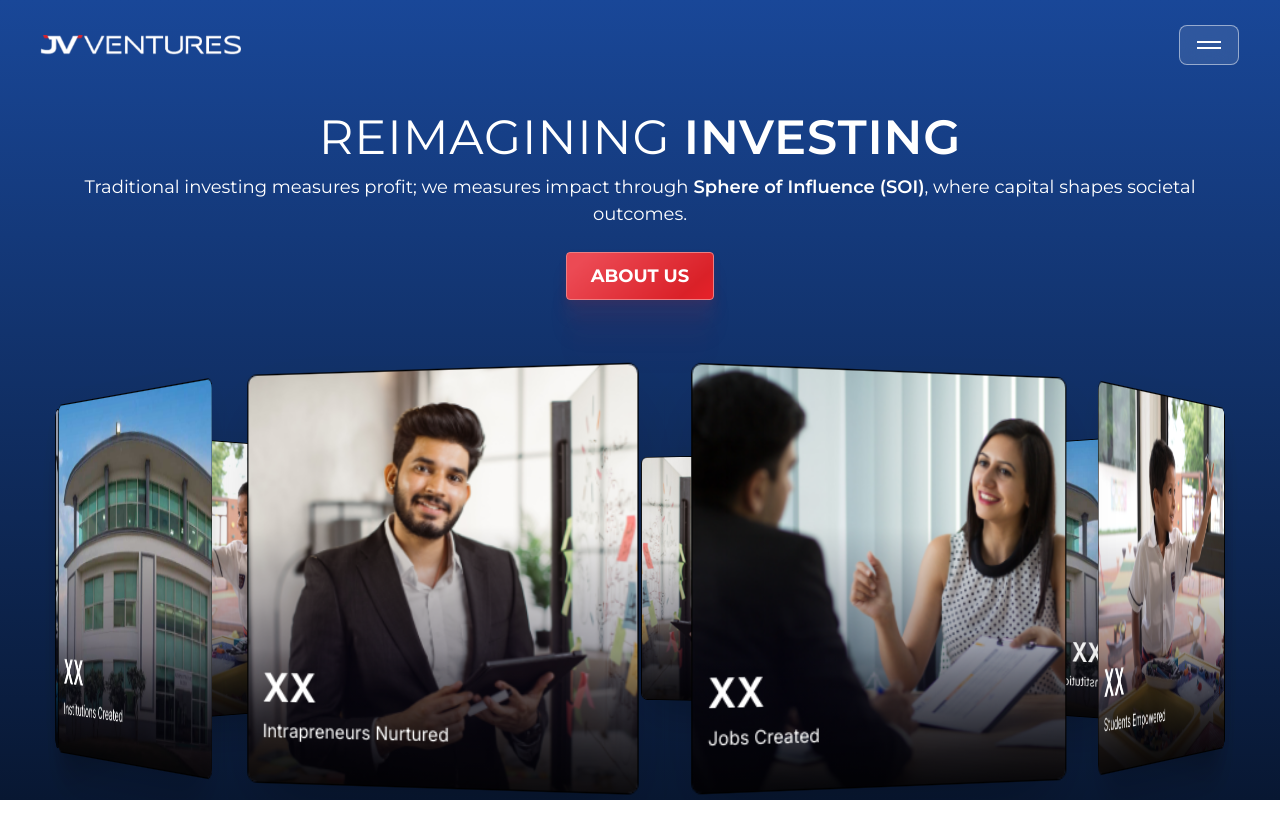
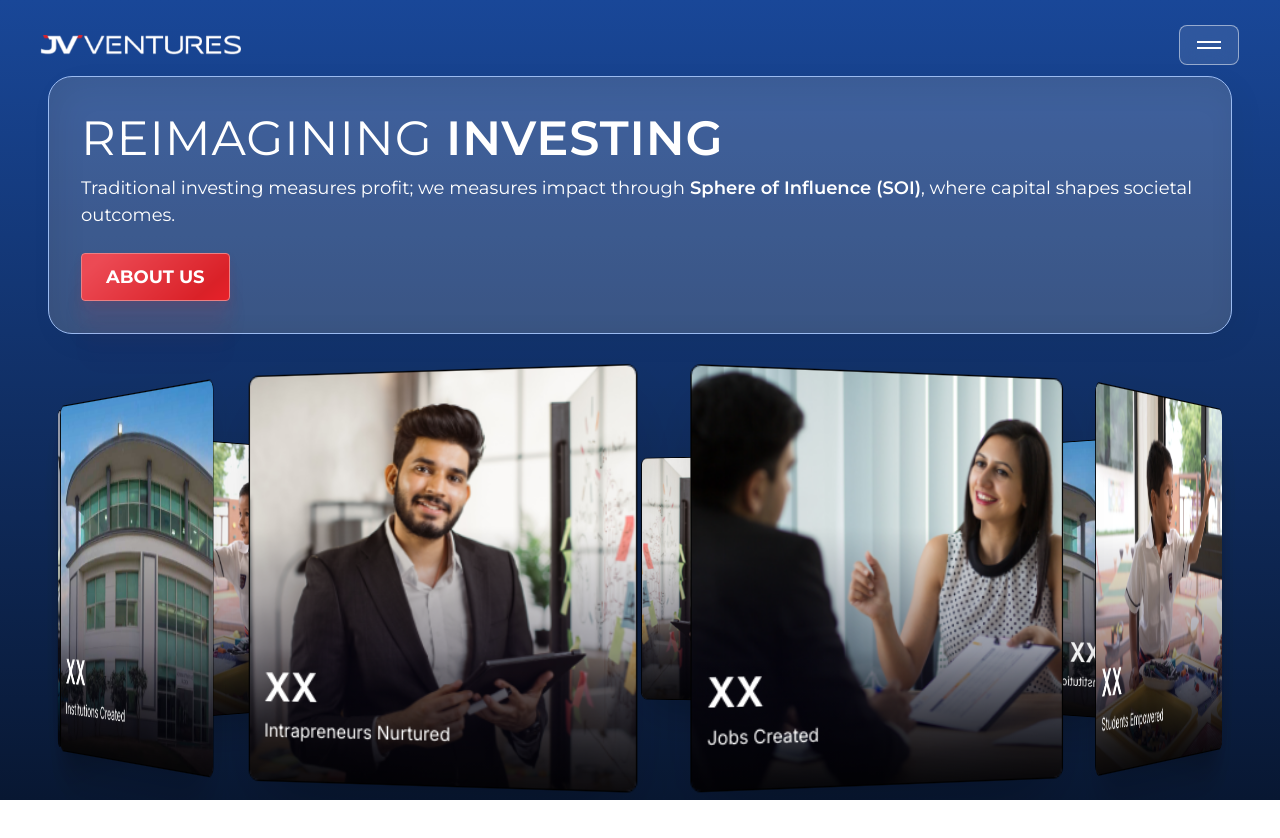
Before and after one commit to Heavy108/jv, a Next.js app: page / in a window 1280 px wide. Shown: the top 838 px of the page. Built offline with nearby package versions, Linux system fonts and the light colour scheme.

Commit message:
third preview

```diff
--- a/css/Home.module.css
+++ b/css/Home.module.css
@@ -13,6 +13,7 @@
     min-height: 100vh;       /* fallback for browsers without svh */
     min-height: 100svh;      /* stays constant — no jump when URL bar hides */
     padding: 0;
+
     display: flex;
     flex-direction: column;
     align-items: center;
@@ -47,10 +48,13 @@
     padding: 1rem;
     color: white;
     border-radius: 1rem;
-    display: flex;
+     border: 1px solid #9BBBF1;
+    background: rgba(217, 217, 217, 0.20);
+    box-shadow: 8px 8px 32px 0 rgba(0, 0, 0, 0.04), 8px 8px 32px 0 rgba(0, 0, 0, 0.08) inset;
+    /* display: flex; */
     flex-direction: column;
-    text-align: center;
-    align-items: center;
+    /* text-align: center;
+    align-items: center; */
     width: 100%;
     max-width: 1200px;
     margin: 0 auto;
```
